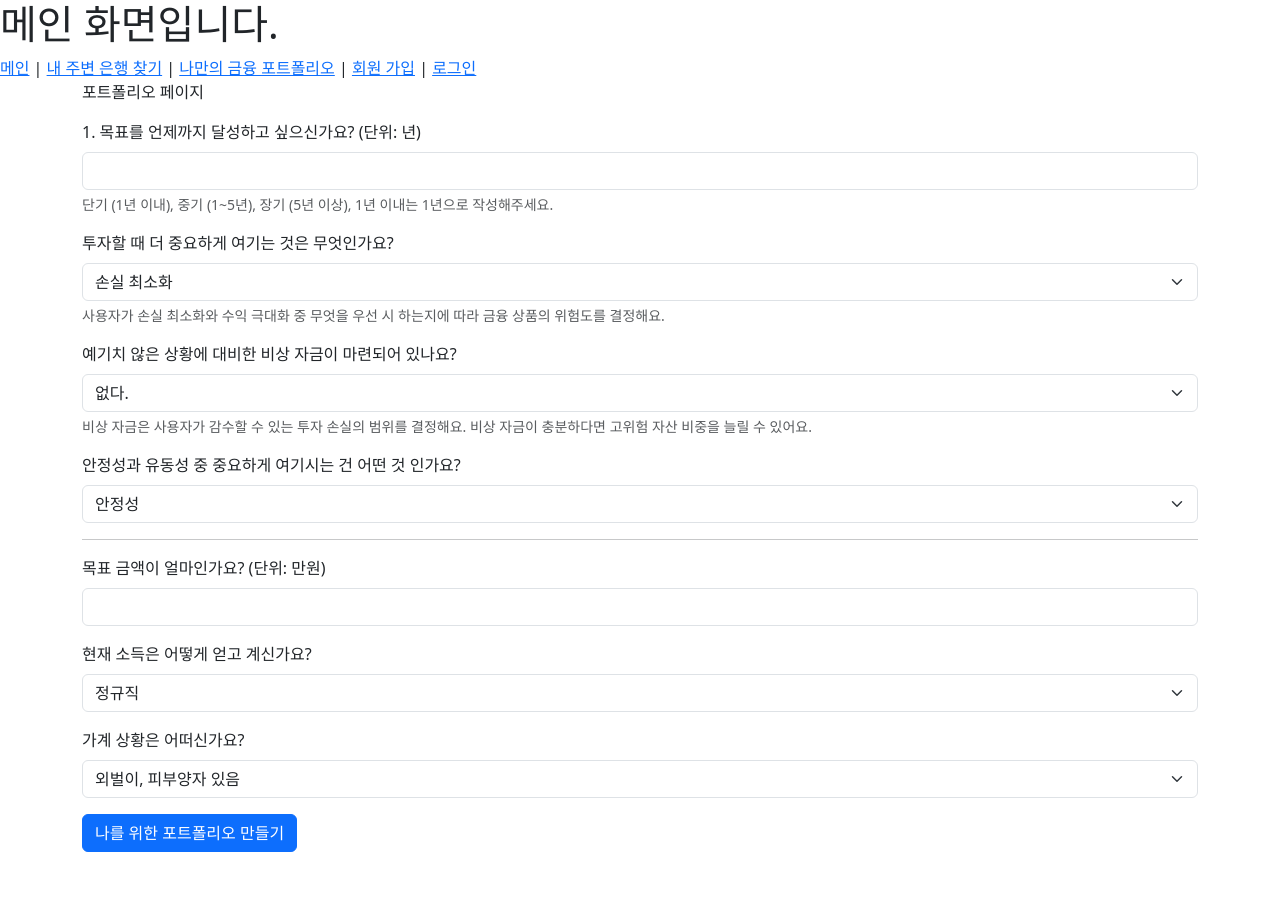
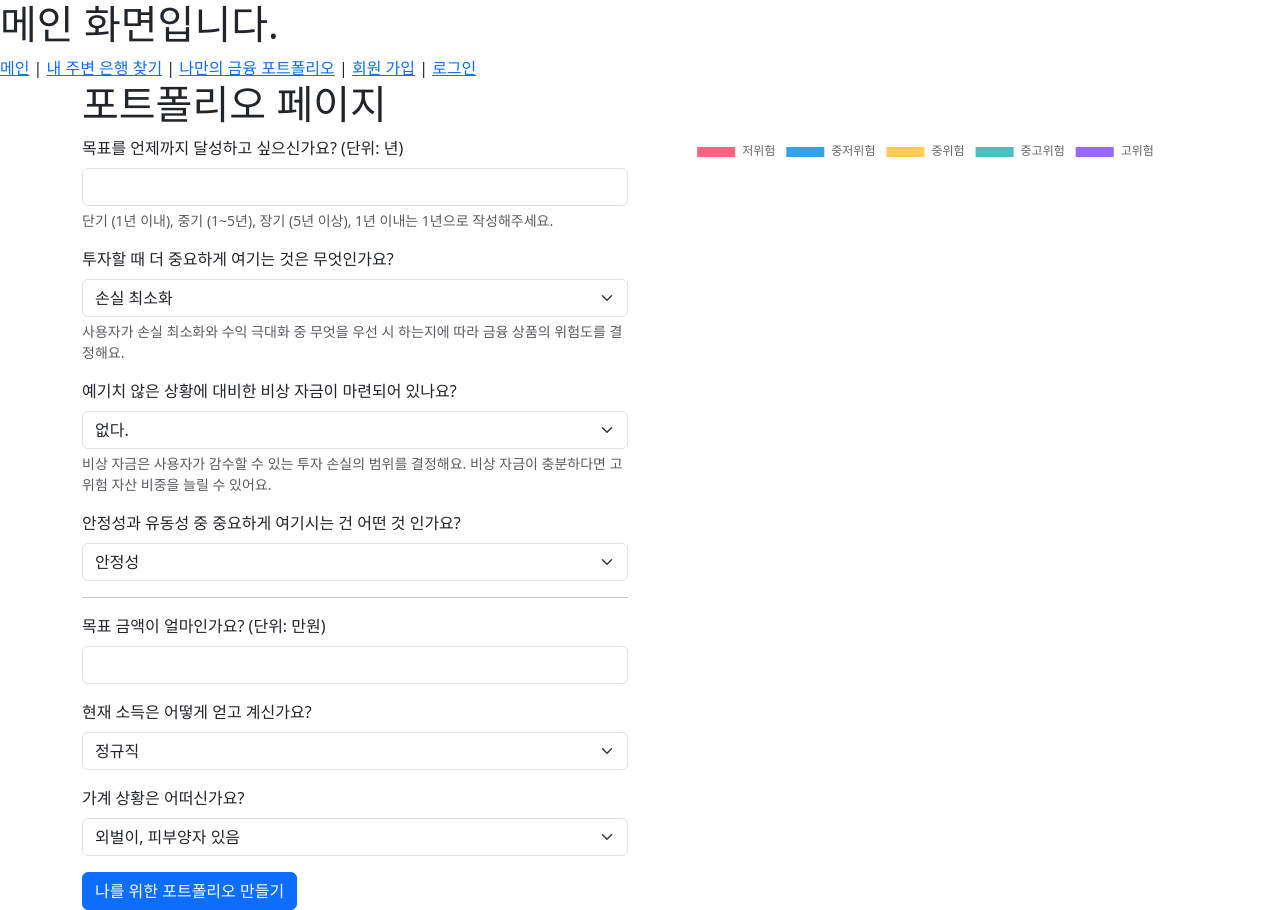
Before and after one commit to BangSungjoon/SmartJourney, a Vue app in the folder final-pjt-front/: page /portfolio in a window 1280 px wide. Before the commit the page ends 852 px from the top, so only its background shows below. Built offline with nearby package versions, Linux system fonts and the light colour scheme.

Commit message:
test 병합중

```diff
--- a/final-pjt-front/index.html
+++ b/final-pjt-front/index.html
@@ -9,6 +9,7 @@
   </head>
   <body>
     <div id="app"></div>
+    <script src="https://cdn.jsdelivr.net/npm/chart.js"></script>
     <script src="https://cdn.jsdelivr.net/npm/bootstrap@5.3.3/dist/js/bootstrap.bundle.min.js" integrity="sha384-YvpcrYf0tY3lHB60NNkmXc5s9fDVZLESaAA55NDzOxhy9GkcIdslK1eN7N6jIeHz" crossorigin="anonymous"></script>
     <script type="module" src="/src/main.js"></script>
     <!-- <script type="text/javascript" src="//dapi.kakao.com/v2/maps/sdk.js?appkey=0341c63039c42d1ad182ff41743c7273&libraries=services,clusterer,drawing"></script> -->
--- /dev/null
+++ b/final-pjt-front/src/components/Portfolio.vue
@@ -0,0 +1,45 @@
+<template>
+    <div>
+        <canvas id="myChart"></canvas>
+    </div>
+</template>
+
+<script setup>
+import { onMounted } from 'vue';
+import { useFinStore } from '@/stores/counter';
+const store = useFinStore()
+console.log(store.risk_port)
+onMounted(() => {
+    const ctx = document.getElementById('myChart').getContext('2d');
+    new Chart(ctx, {
+        type: 'doughnut',
+        data: {
+            labels: [
+                '저위험',
+                '중저위험',
+                '중위험',
+                '중고위험',
+                '고위험'
+            ],
+            datasets: [{
+                label: 'My First Dataset',
+                // data: [300, 50, 100],
+                data: [store.risk_port[0], store.risk_port[1], store.risk_port[2], store.risk_port[3], store.risk_port[4]],
+                backgroundColor: [
+                'rgb(255, 99, 132)',
+                'rgb(54, 162, 235)',
+                'rgb(255, 205, 86)',
+                'rgb(75, 192, 192)',
+                'rgb(153, 102, 255)'
+                ],
+                hoverOffset: 4
+            }]
+        }
+    })
+})
+
+</script>
+
+<style scoped>
+
+</style>
--- a/final-pjt-front/src/components/PortfolioForm.vue
+++ b/final-pjt-front/src/components/PortfolioForm.vue
@@ -2,7 +2,7 @@
     <div>
         <form @submit.prevent="createPortfolio">
             <div class="mb-3">
-                <label for="termInput" class="form-label">1. 목표를 언제까지 달성하고 싶으신가요? (단위: 년)</label>
+                <label for="termInput" class="form-label">목표를 언제까지 달성하고 싶으신가요? (단위: 년)</label>
                 <input type="number" class="form-control" id="termInput" v-model="term">
                 <div id="termHelp" class="form-text">단기 (1년 이내), 중기 (1~5년), 장기 (5년 이상), 1년 이내는 1년으로 작성해주세요.</div>
             </div>
@@ -83,11 +83,12 @@ const createPortfolio = function () {
         alert('필수 입력 항목을 채워주세요.');
         return;
     }
-    riskPort()
+    // riskPort()
     createAnswer()
     console.log(SaveInvTypeFunc())
     console.log(PortInvType())
     console.log(PortSaveType())
+    store.risk_port = riskPort()
 }
 
 const createAnswer = function () {
@@ -235,6 +236,7 @@ const riskPort = function () {
     });
     [risk_low, risk_m_low, risk_m, risk_m_high, risk_high] = riskArray
     console.log([risk_low, risk_m_low, risk_m, risk_m_high, risk_high])
+    return riskArray
 }
 
 // 저축 vs 투자
--- a/final-pjt-front/src/stores/counter.js
+++ b/final-pjt-front/src/stores/counter.js
@@ -46,6 +46,6 @@ export const useFinStore = defineStore('finance', () => {
             })
             .catch(err => console.log(err))
     }
-
-	return { signUp, API_URL, logIn, token }
+    const risk_port = ref([0, 0, 0, 0, 0])
+	return { signUp, API_URL, logIn, token, risk_port }
 }, { persist: true })
--- a/final-pjt-front/src/views/PortfolioView.vue
+++ b/final-pjt-front/src/views/PortfolioView.vue
@@ -1,12 +1,27 @@
 <template>
     <div>
-        <p>포트폴리오 페이지</p>
-        <PortfolioForm />
+        <h1>포트폴리오 페이지</h1>
+        <div class="row">
+            <PortfolioForm class="col" />
+            <div class="col">
+                <Portfolio v-if="store.risk_port != [0, 0, 0, 0, 0]" />
+                <div v-else style="min-height: 1em;"></div>
+            </div>
+        </div>
     </div>
 </template>
 
 <script setup>
 import PortfolioForm from '@/components/PortfolioForm.vue';
+import Portfolio from '@/components/Portfolio.vue';
+import { onMounted } from 'vue';
+import { useFinStore } from '@/stores/counter'
+
+const store = useFinStore
+
+onMounted(() => {
+    store.risk_port = [0, 0, 0, 0, 0]
+})
 </script>
 
 <style lang="scss" scoped>
```
